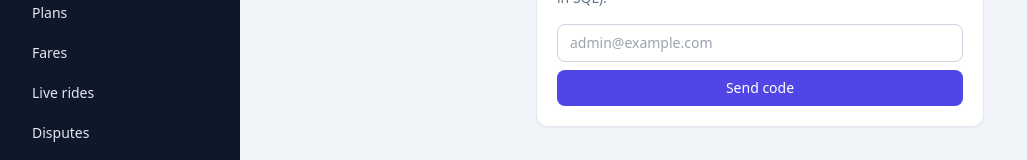
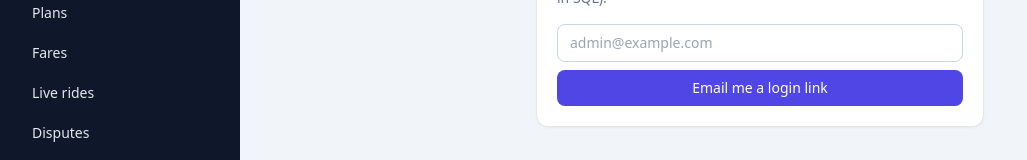
Before and after one commit to dtridecare/DtRide, a Next.js app in the folder apps/admin-web/: page /login in a window 1280 px wide. Shown: the part 177-337 px from the top of the page, without its empty margins (0-1027 px from the left). Built offline with nearby package versions, Linux system fonts and the light colour scheme.

Commit message:
Admin login: magic-link flow (free tier has no custom OTP email template)

```diff
--- a/apps/admin-web/app/login/page.tsx
+++ b/apps/admin-web/app/login/page.tsx
@@ -4,7 +4,6 @@ import { createClient } from '@supabase/supabase-js';
 
 export default function LoginPage() {
   const [email, setEmail] = useState('');
-  const [code, setCode] = useState('');
   const [sent, setSent] = useState(false);
   const [err, setErr] = useState('');
 
@@ -13,16 +12,12 @@ export default function LoginPage() {
 
   const send = async () => {
     setErr('');
-    const { error } = await c().auth.signInWithOtp({ email: email.trim() });
+    const { error } = await c().auth.signInWithOtp({
+      email: email.trim(),
+      options: { emailRedirectTo: window.location.origin },
+    });
     if (error) setErr(error.message);
     else setSent(true);
-  };
-
-  const verify = async () => {
-    setErr('');
-    const { error } = await c().auth.verifyOtp({ email: email.trim(), token: code.trim(), type: 'email' });
-    if (error) setErr(error.message);
-    else window.location.href = '/';
   };
 
   return (
@@ -30,11 +25,18 @@ export default function LoginPage() {
       <h1 className="text-2xl font-bold mb-1">Admin login</h1>
       <p className="text-sm text-slate-500 mb-4">Ops accounts need <code>profiles.is_admin = true</code> (set once in SQL).</p>
       {err && <p className="text-red-600 text-sm mb-3">{err}</p>}
-      <input className="input w-full mb-2" placeholder="admin@example.com"
-        value={email} onChange={(e) => setEmail(e.target.value)} />
-      {sent && <input className="input w-full mb-2" placeholder="6-digit code"
-        value={code} onChange={(e) => setCode(e.target.value)} />}
-      <button className="btn-primary w-full" onClick={sent ? verify : send}>{sent ? 'Verify' : 'Send code'}</button>
+      {!sent ? (
+        <>
+          <input className="input w-full mb-2" placeholder="admin@example.com"
+            value={email} onChange={(e) => setEmail(e.target.value)} />
+          <button className="btn-primary w-full" onClick={send}>Email me a login link</button>
+        </>
+      ) : (
+        <p className="text-sm">
+          Check <b>{email}</b> and click the login link
+          <b> on this device</b> — you&apos;ll land back here logged in.
+        </p>
+      )}
     </div>
   );
 }
```
